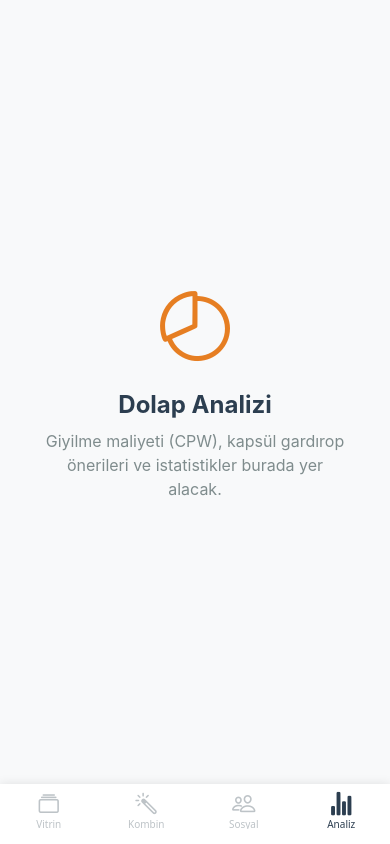
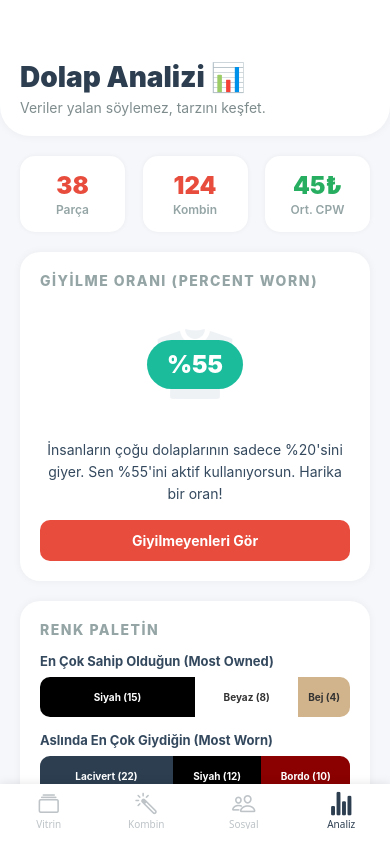
Before and after one commit to Kadir0642/MyWardrobeMobile, a React Native app: screen /Analiz in a window 390 px wide. Built offline with nearby package versions, Linux system fonts and the light colour scheme; no server answers.

Commit message:
feat: build heavy-duty analytics screen with UI visualizations

```diff
--- a/src/screens/AnalyticsScreen.tsx
+++ b/src/screens/AnalyticsScreen.tsx
@@ -1,19 +1,136 @@
 import React from 'react';
-import { StyleSheet, Text, View } from 'react-native';
+import { StyleSheet, Text, View, ScrollView, TouchableOpacity, Image } from 'react-native';
 import { Ionicons } from '@expo/vector-icons';
 
 export default function AnalyticsScreen() {
+
   return (
-    <View style={styles.centerContainer}>
-      <Ionicons name="pie-chart-outline" size={80} color="#E67E22" />
-      <Text style={styles.comingSoonTitle}>Dolap Analizi</Text>
-      <Text style={styles.comingSoonText}>Giyilme maliyeti (CPW), kapsül gardırop önerileri ve istatistikler burada yer alacak.</Text>
-    </View>
+    <ScrollView style={styles.container} showsVerticalScrollIndicator={false}>
+
+      {/* BAŞLIK VE PROFİL ÖZETİ */}
+      <View style={styles.header}>
+        <Text style={styles.title}>Dolap Analizi 📊</Text>
+        <Text style={styles.subtitle}>Veriler yalan söylemez, tarzını keşfet.</Text>
+      </View>
+
+      {/* 1. HIZLI İSTATİSTİKLER (Zirve Veriler) */}
+      <View style={styles.statsRow}>
+        <View style={styles.statBox}>
+          <Text style={styles.statNumber}>38</Text>
+          <Text style={styles.statLabel}>Parça</Text>
+        </View>
+        <View style={styles.statBox}>
+          <Text style={styles.statNumber}>124</Text>
+          <Text style={styles.statLabel}>Kombin</Text>
+        </View>
+        <View style={styles.statBox}>
+          <Text style={[styles.statNumber, { color: '#27AE60' }]}>45₺</Text>
+          <Text style={styles.statLabel}>Ort. CPW</Text>
+        </View>
+      </View>
+
+      {/* 2. OYUNLAŞTIRMA: KULLANIM YÜZDESİ (Cladwell Tarzı) */}
+      <View style={styles.card}>
+        <Text style={styles.cardTitle}>GİYİLME ORANI (PERCENT WORN)</Text>
+        <View style={styles.percentContainer}>
+          <Ionicons name="shirt" size={80} color="#E0E6ED" style={styles.percentIconBackground} />
+          <View style={styles.percentFill}>
+            <Text style={styles.percentText}>%55</Text>
+          </View>
+        </View>
+        <Text style={styles.insightText}>
+          İnsanların çoğu dolaplarının sadece %20'sini giyer. Sen %55'ini aktif kullanıyorsun. Harika bir oran!
+        </Text>
+        <TouchableOpacity style={styles.actionButton}>
+          <Text style={styles.actionButtonText}>Giyilmeyenleri Gör</Text>
+        </TouchableOpacity>
+      </View>
+
+      {/* 3. RENK PALETİ ÇATIŞMASI (Indyx Tarzı) */}
+      <View style={styles.card}>
+        <Text style={styles.cardTitle}>RENK PALETİN</Text>
+
+        <Text style={styles.subTitle}>En Çok Sahip Olduğun (Most Owned)</Text>
+        <View style={styles.colorRow}>
+          <View style={[styles.colorBlock, { backgroundColor: '#000000', flex: 3 }]}><Text style={styles.colorText}>Siyah (15)</Text></View>
+          <View style={[styles.colorBlock, { backgroundColor: '#FFFFFF', flex: 2 }]}><Text style={styles.colorTextDark}>Beyaz (8)</Text></View>
+          <View style={[styles.colorBlock, { backgroundColor: '#D2B48C', flex: 1 }]}><Text style={styles.colorTextDark}>Bej (4)</Text></View>
+        </View>
+
+        <Text style={[styles.subTitle, { marginTop: 15 }]}>Aslında En Çok Giydiğin (Most Worn)</Text>
+        <View style={styles.colorRow}>
+          <View style={[styles.colorBlock, { backgroundColor: '#2C3E50', flex: 3 }]}><Text style={styles.colorText}>Lacivert (22)</Text></View>
+          <View style={[styles.colorBlock, { backgroundColor: '#000000', flex: 2 }]}><Text style={styles.colorText}>Siyah (12)</Text></View>
+          <View style={[styles.colorBlock, { backgroundColor: '#8B0000', flex: 2 }]}><Text style={styles.colorText}>Bordo (10)</Text></View>
+        </View>
+        <Text style={styles.insightTextMini}>İpucu: Siyah kıyafet almayı seviyorsun ama elin hep lacivert ve bordoya gidiyor!</Text>
+      </View>
+
+      {/* 4. GO-TO ITEMS (En Çok Giyilenler) */}
+      <View style={styles.card}>
+        <Text style={styles.cardTitle}>KAHRAMAN PARÇALAR (GO-TO ITEMS)</Text>
+        <View style={styles.heroesRow}>
+
+          <View style={styles.heroItem}>
+            <View style={styles.heroImagePlaceholder}>
+              <Ionicons name="shirt-outline" size={40} color="#7F8C8D" />
+            </View>
+            <Text style={styles.heroName}>Basic Siyah Tişört</Text>
+            <Text style={styles.heroWears}>14 Kez Giyildi</Text>
+          </View>
+
+          <View style={styles.heroItem}>
+            <View style={styles.heroImagePlaceholder}>
+               <Ionicons name="snow-outline" size={40} color="#7F8C8D" />
+            </View>
+            <Text style={styles.heroName}>Deri Ceket</Text>
+            <Text style={styles.heroWears}>9 Kez Giyildi</Text>
+          </View>
+
+        </View>
+      </View>
+
+      {/* Alt boşluk */}
+      <View style={{ height: 40 }} />
+    </ScrollView>
   );
 }
 
 const styles = StyleSheet.create({
-  centerContainer: { flex: 1, backgroundColor: '#F8F9FA', alignItems: 'center', justifyContent: 'center', padding: 20 },
-  comingSoonTitle: { fontSize: 24, fontWeight: 'bold', color: '#2C3E50', marginTop: 20, marginBottom: 10 },
-  comingSoonText: { fontSize: 16, color: '#7F8C8D', textAlign: 'center', paddingHorizontal: 20, lineHeight: 24 },
+  container: { flex: 1, backgroundColor: '#F5F7FA' },
+  header: { paddingHorizontal: 20, paddingTop: 60, paddingBottom: 20, backgroundColor: '#FFFFFF', borderBottomLeftRadius: 30, borderBottomRightRadius: 30, elevation: 5, shadowColor: '#000', shadowOpacity: 0.05, shadowRadius: 10 },
+  title: { fontSize: 28, fontWeight: '900', color: '#2C3E50' },
+  subtitle: { fontSize: 14, color: '#7F8C8D', marginTop: 5 },
+
+  statsRow: { flexDirection: 'row', justifyContent: 'space-between', paddingHorizontal: 20, marginTop: 20 },
+  statBox: { backgroundColor: '#FFFFFF', width: '30%', paddingVertical: 15, borderRadius: 15, alignItems: 'center', elevation: 2, shadowColor: '#000', shadowOpacity: 0.05, shadowRadius: 5 },
+  statNumber: { fontSize: 24, fontWeight: '900', color: '#E74C3C' },
+  statLabel: { fontSize: 12, color: '#95A5A6', fontWeight: '600', marginTop: 2 },
+
+  card: { backgroundColor: '#FFFFFF', marginHorizontal: 20, marginTop: 20, borderRadius: 20, padding: 20, elevation: 3, shadowColor: '#000', shadowOpacity: 0.05, shadowRadius: 8 },
+  cardTitle: { fontSize: 14, fontWeight: '800', color: '#95A5A6', letterSpacing: 1.5, marginBottom: 15 },
+  subTitle: { fontSize: 13, fontWeight: '700', color: '#34495E', marginBottom: 8 },
+
+  // Percent Worn UI
+  percentContainer: { alignItems: 'center', justifyContent: 'center', height: 120 },
+  percentIconBackground: { position: 'absolute', opacity: 0.5 },
+  percentFill: { backgroundColor: '#1ABC9C', paddingHorizontal: 20, paddingVertical: 10, borderRadius: 30, zIndex: 2, elevation: 5 },
+  percentText: { color: '#FFFFFF', fontSize: 24, fontWeight: '900' },
+  insightText: { fontSize: 14, color: '#34495E', textAlign: 'center', marginTop: 15, lineHeight: 22 },
+  actionButton: { backgroundColor: '#E74C3C', paddingVertical: 12, borderRadius: 10, marginTop: 15, alignItems: 'center' },
+  actionButtonText: { color: '#FFFFFF', fontWeight: 'bold', fontSize: 14 },
+
+  // Color Palette UI
+  colorRow: { flexDirection: 'row', height: 40, borderRadius: 10, overflow: 'hidden' },
+  colorBlock: { justifyContent: 'center', alignItems: 'center' },
+  colorText: { color: '#FFFFFF', fontSize: 10, fontWeight: 'bold' },
+  colorTextDark: { color: '#333333', fontSize: 10, fontWeight: 'bold' },
+  insightTextMini: { fontSize: 12, color: '#7F8C8D', fontStyle: 'italic', marginTop: 10 },
+
+  // Heroes UI
+  heroesRow: { flexDirection: 'row', justifyContent: 'space-between' },
+  heroItem: { width: '48%', alignItems: 'center' },
+  heroImagePlaceholder: { width: '100%', height: 120, backgroundColor: '#F8F9FA', borderRadius: 15, justifyContent: 'center', alignItems: 'center', borderWidth: 1, borderColor: '#EEEEEE', marginBottom: 10 },
+  heroName: { fontSize: 13, fontWeight: '700', color: '#2C3E50', textAlign: 'center' },
+  heroWears: { fontSize: 11, color: '#E74C3C', fontWeight: 'bold', marginTop: 4 },
 });
```
